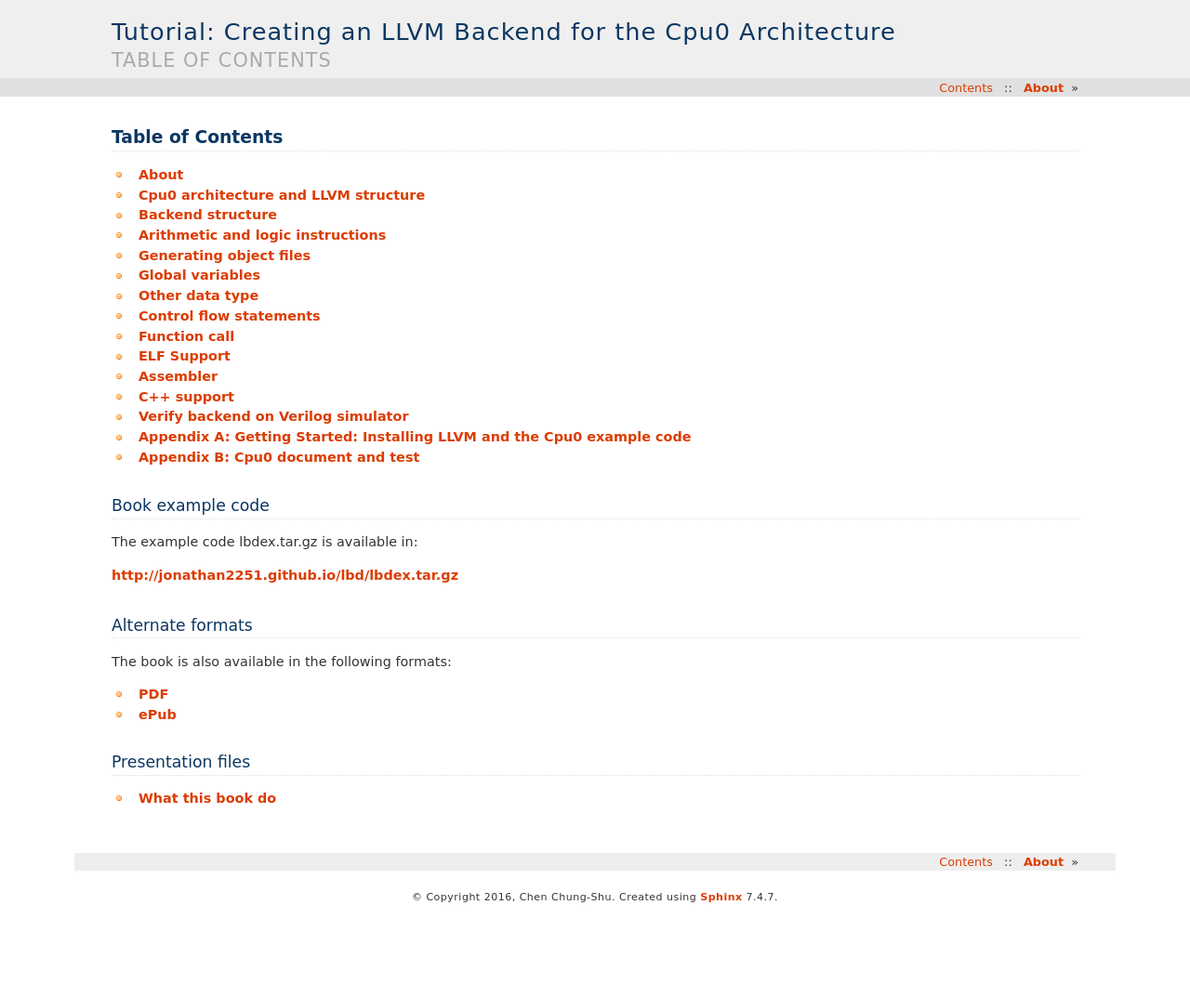
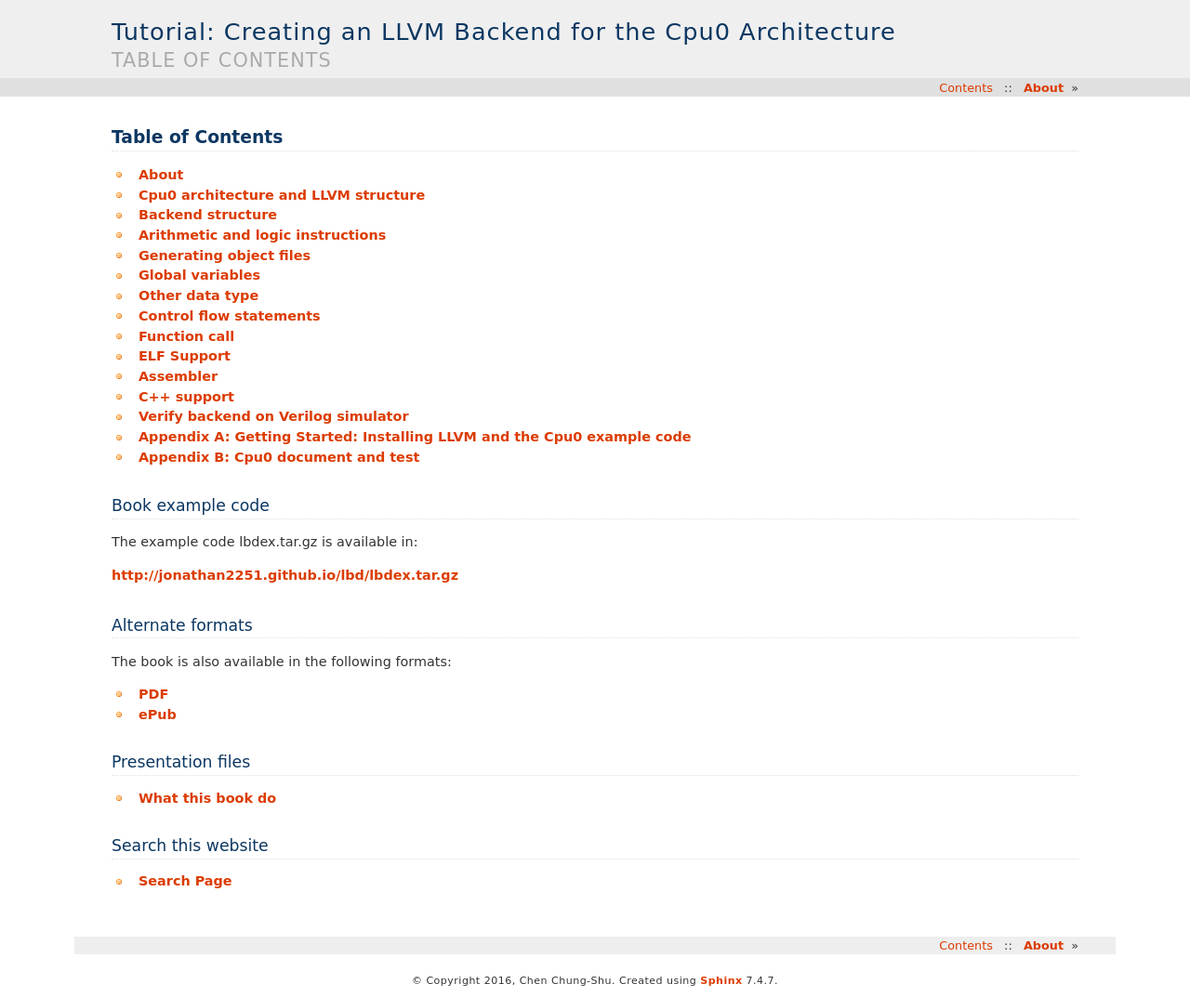
Before and after one commit to Jonathan2251/lbd, a Sphinx documentation site: the page built from source/index.rst, in a window 1280 px wide. Shown: the whole page at 93% size. Built offline with Sphinx 7.4.7, drawn with Linux system fonts in a browser that asks for light colours; pages that are not in the unit, such as notebooks, are missing from menus; before the commit the page ends 983 px from its top, so only the background shows below that.

Commit message:
add search

```diff
--- a/source/about.rst
+++ b/source/about.rst
@@ -59,6 +59,7 @@ Revision history
 
 Version 3.7.3, Not release yet.
   Refine code-block according sphinx lexers.
+  Add search this book.
 
 Version 3.7.2, Released June 29, 2016
   Add Verilog delay slot simulation.
--- a/source/index.rst
+++ b/source/index.rst
@@ -66,3 +66,8 @@ Presentation files
             do </a>
     </li>
     </ul>
+
+Search this website
+-------------------
+
+* :ref:`search`
```
